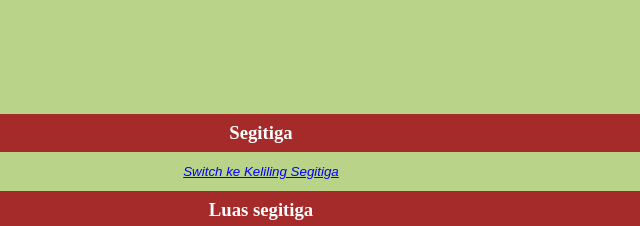
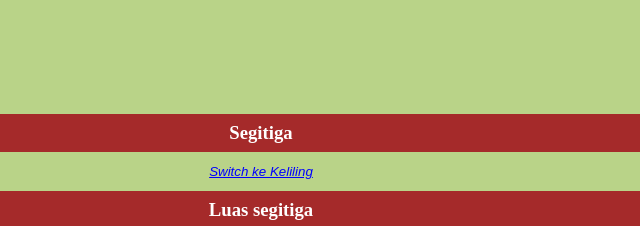
Before and after one commit to revou-fundamental-course/13-may-24-roberrtus, a plain HTML site: page index.html in a window 1280 px wide. Shown: the top 226 px of the page, 379-1019 px from the left. Drawn offline with Linux system fonts and the light colour scheme; grey boxes are pictures that could not be loaded.

Commit message:
terakirperubahan

```diff
--- a/index.html
+++ b/index.html
@@ -6,7 +6,7 @@
     <meta charset="UTF-8">
     <meta name="viewport" content="width=device-width, initial-scale=1.0">
 
-    <title>Document</title>
+    <title>Kalkulator Segitiga</title>
     <link rel="stylesheet" href="css/style.css">
 </head>
 
@@ -27,7 +27,7 @@
             <h3>Segitiga</h3>
         </div>
 
-        <button type="button" id="Switch-ke-keliling"><u>Switch ke Keliling Segitiga</u></button>
+        <button type="button" id="Switch-ke-keliling" onclick="toggleFormula()"><u>Switch ke Keliling</u></button>
 
         <section>
             <!-- konten atas luas segitiga -->
```
